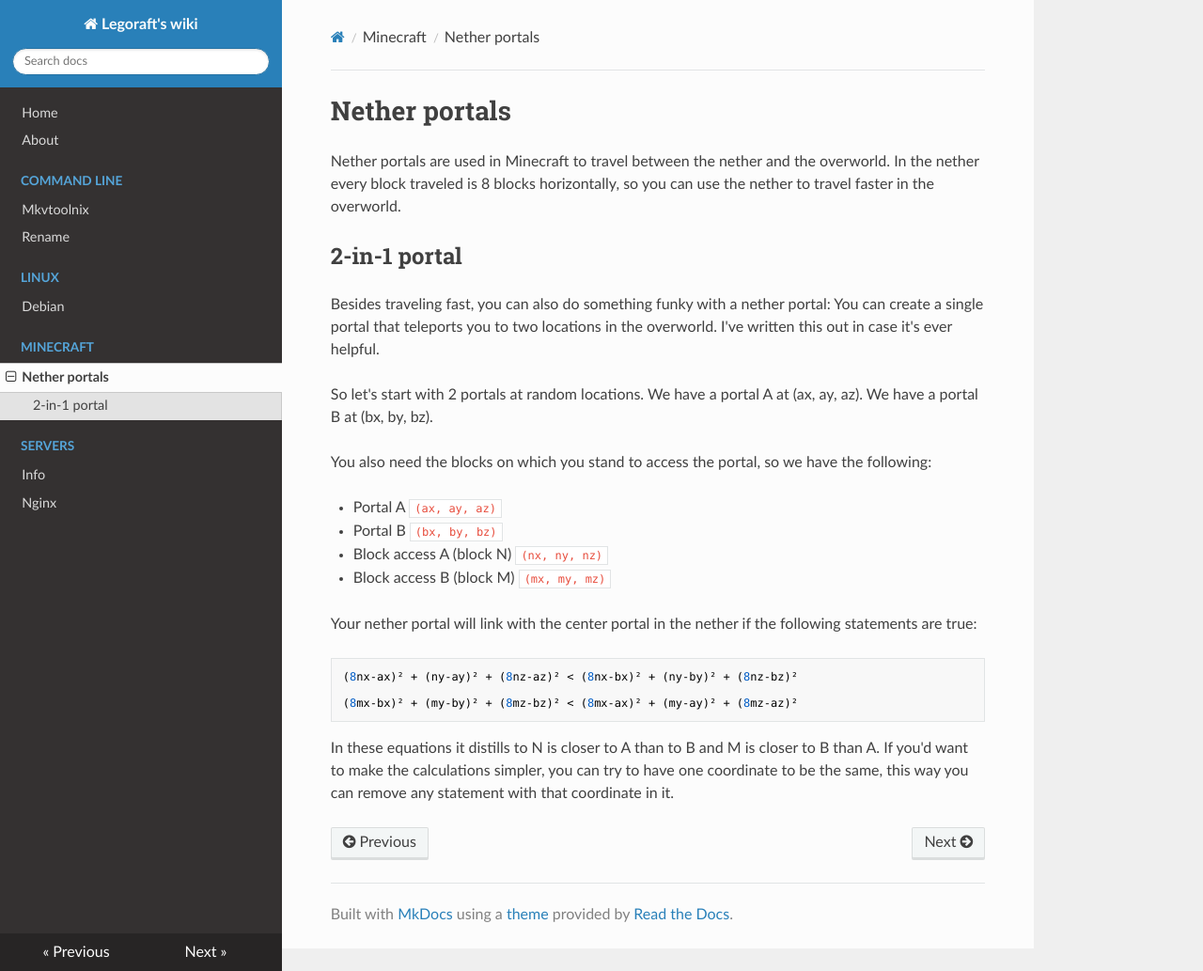
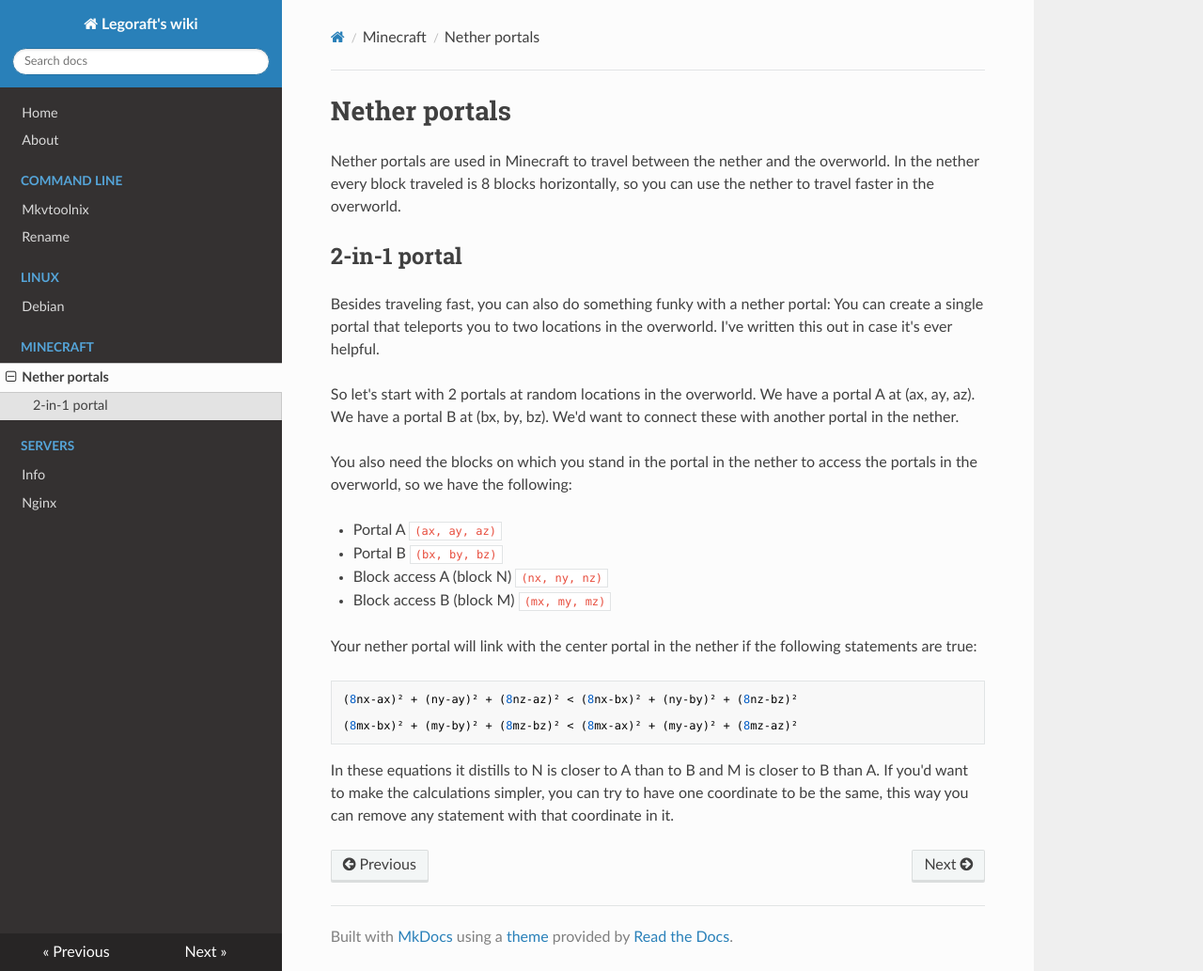
Before and after one commit to legoraft/wiki, an MkDocs documentation site: the page built from docs/minecraft/nether-portal.md, in a window 1280 px wide and 1033 px high. Shown: the whole window at 94% size. Built offline with MkDocs 1.6.1, drawn with Linux system fonts in a browser that asks for light colours; nearby versions of some CDN libraries.

Commit message:
Fixed nether portal

```diff
--- a/docs/minecraft/nether-portal.md
+++ b/docs/minecraft/nether-portal.md
@@ -6,9 +6,9 @@ Nether portals are used in Minecraft to travel between the nether and the overwo
 
 Besides traveling fast, you can also do something funky with a nether portal: You can create a single portal that teleports you to two locations in the overworld. I've written this out in case it's ever helpful.
 
-So let's start with 2 portals at random locations. We have a portal A at (ax, ay, az). We have a portal B at (bx, by, bz).
+So let's start with 2 portals at random locations in the overworld. We have a portal A at (ax, ay, az). We have a portal B at (bx, by, bz). We'd want to connect these with another portal in the nether.
 
-You also need the blocks on which you stand to access the portal, so we have the following:
+You also need the blocks on which you stand in the portal in the nether to access the portals in the overworld, so we have the following:
 
 - Portal A `(ax, ay, az)`
 - Portal B `(bx, by, bz)`
```
Also changed, not shown: 1 other file.
